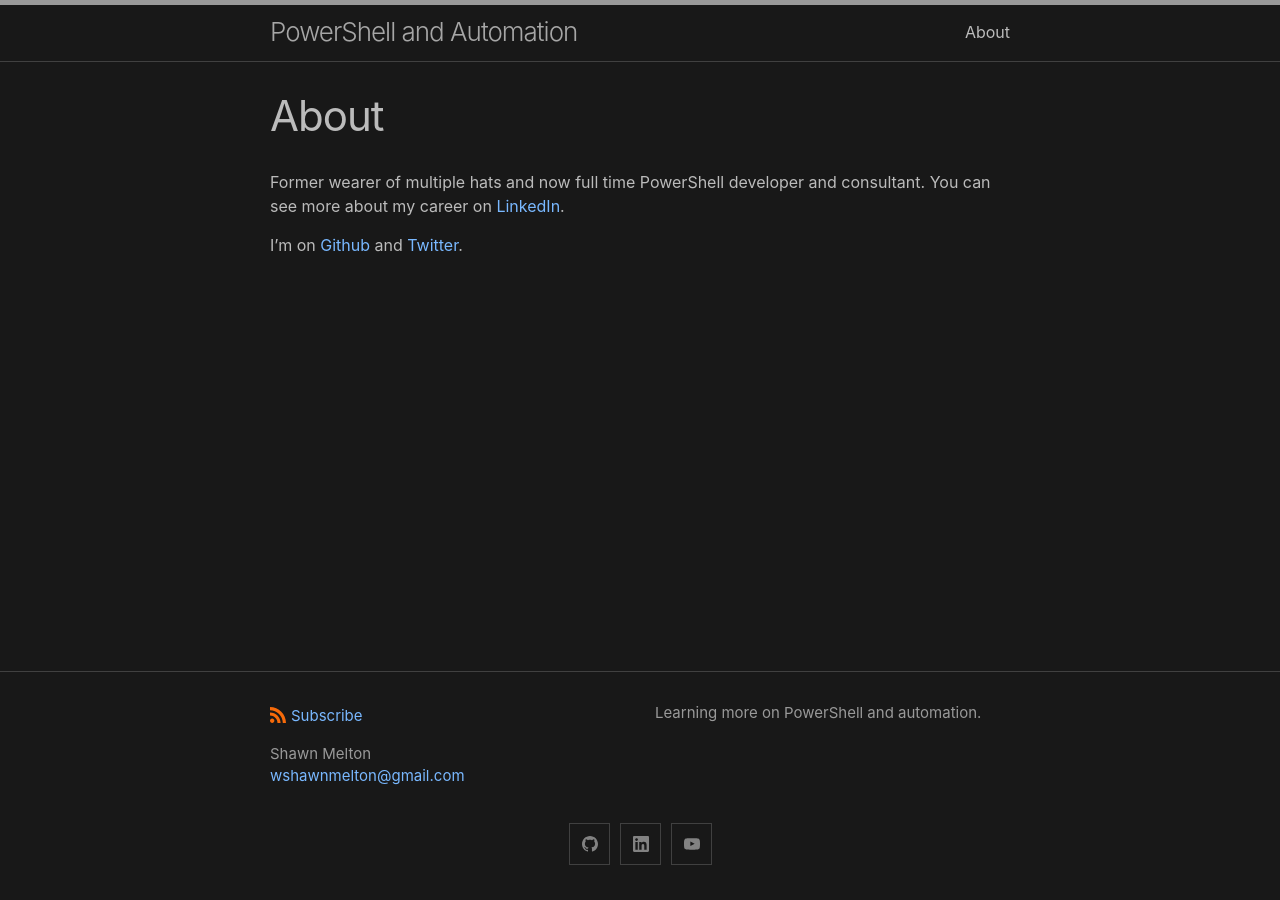
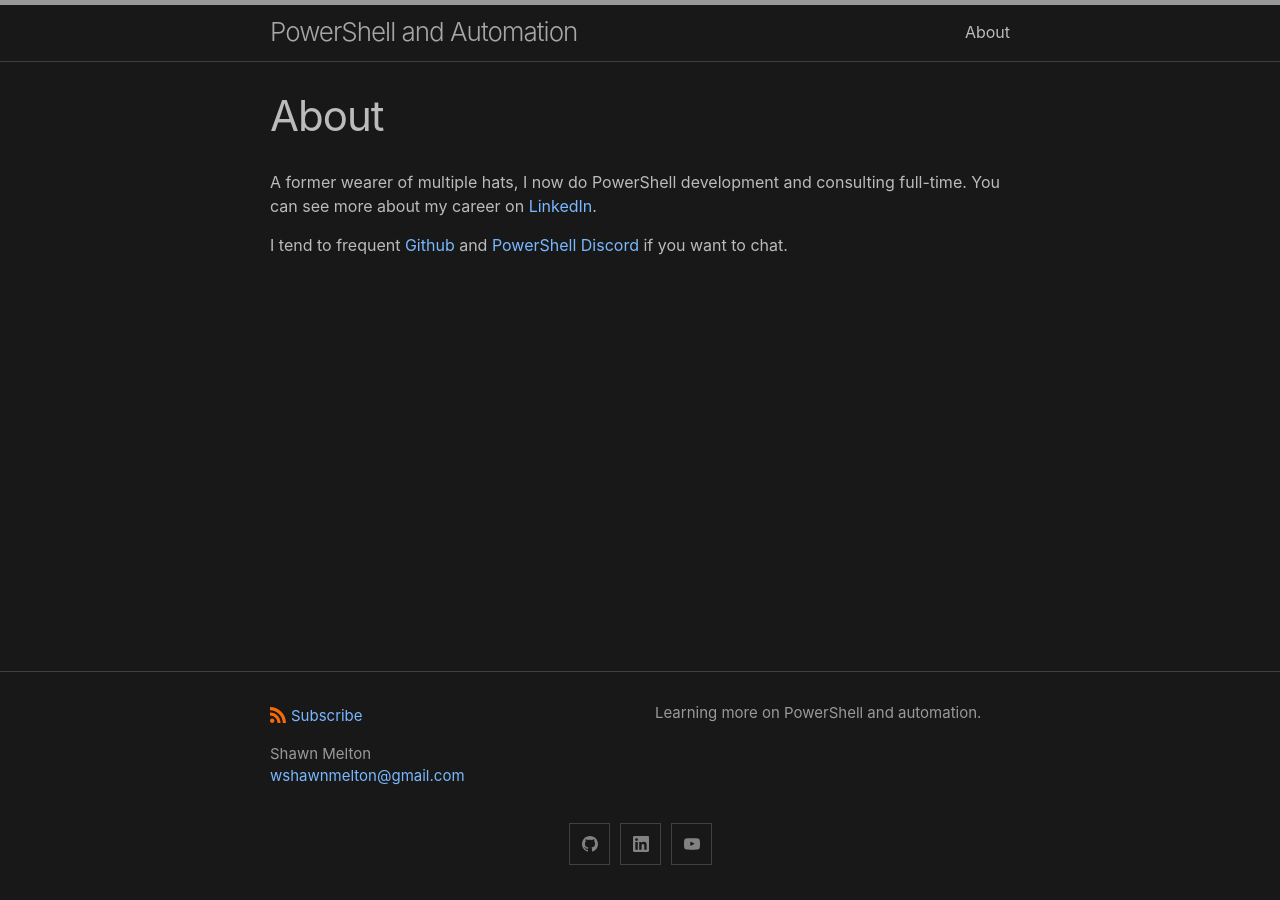
Before and after one commit to wsmelton/wsmelton.github.io, a Jekyll site: the page built from about.md, in a window 1280 px wide. Built offline with Jekyll 4.4.1, drawn with Linux system fonts in a browser that asks for light colours.

Commit message:
update about

```diff
--- a/about.md
+++ b/about.md
@@ -4,6 +4,6 @@ title: About
 permalink: /about/
 ---
 
-Former wearer of multiple hats and now full time PowerShell developer and consultant. You can see more about my career on [LinkedIn](https://www.linkedin.com/in/wshawnmelton).
+A former wearer of multiple hats, I now do PowerShell development and consulting full-time. You can see more about my career on [LinkedIn](https://www.linkedin.com/in/wshawnmelton).
 
-I'm on [Github](https://github.com/wsmelton) and [Twitter](https://twitter.com/wsmelton).
+I tend to frequent [Github](https://github.com/wsmelton) and [PowerShell Discord](https://discord.me/powershell) if you want to chat.
```
